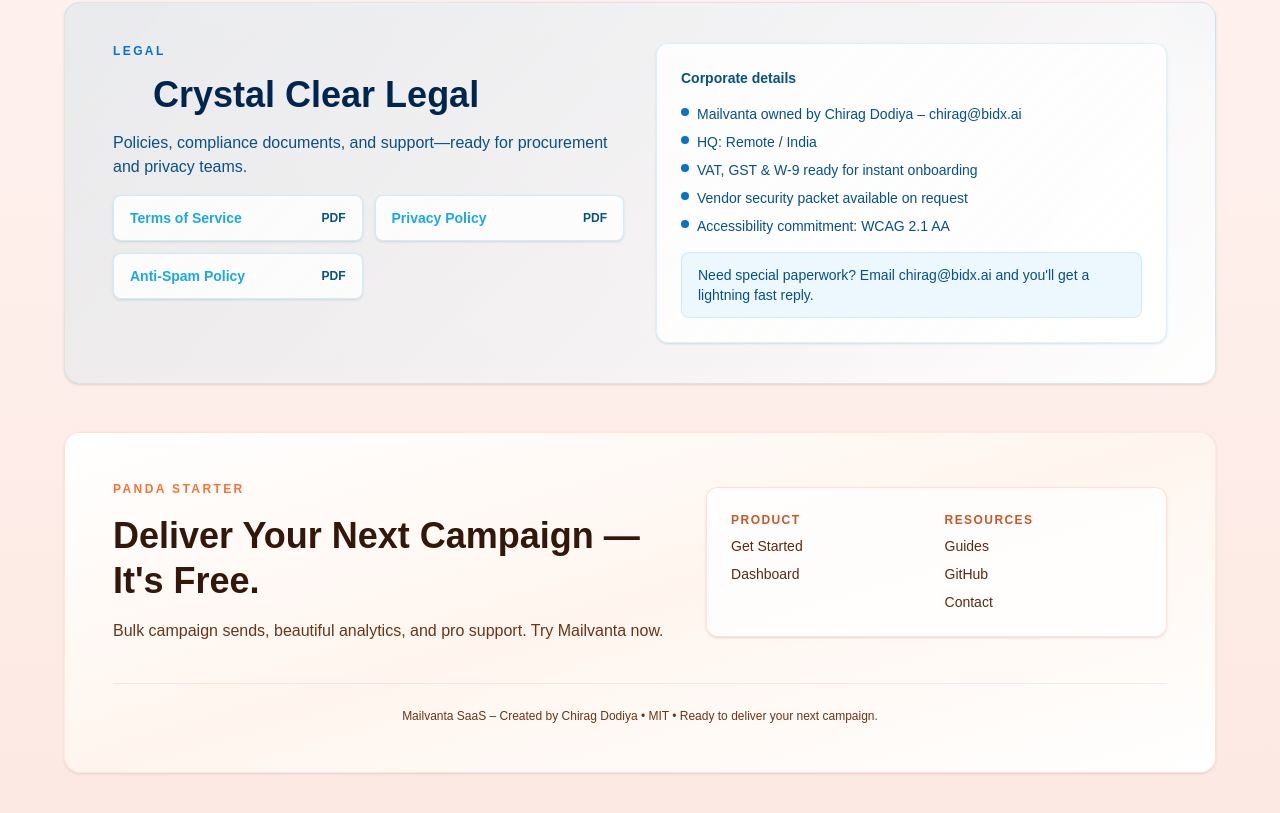
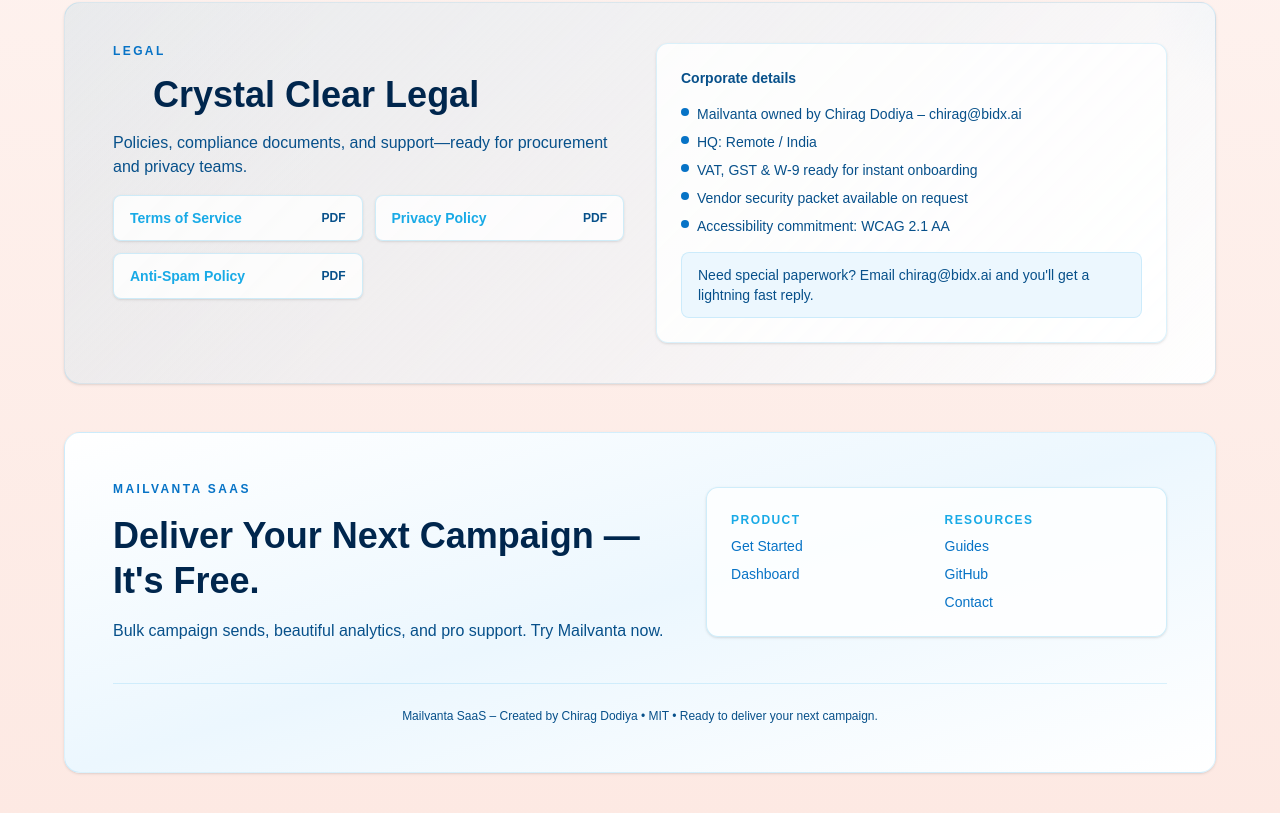
Before and after one commit to chiragbidx/build-platform-aac, a Next.js app: page / in a window 1280 px wide. Shown: the part 3558-4371 px from the top of the page. Built offline with nearby package versions, Linux system fonts and the light colour scheme; some icons are missing.

Commit message:
Update CtaSection styling for Mailvanta blue footer colors and accents

```diff
--- a/components/home/CtaSection.tsx
+++ b/components/home/CtaSection.tsx
@@ -5,37 +5,37 @@
   return (
     <section
       id="cta"
-      className="rounded-2xl border border-[#fb7232]/15 bg-gradient-to-br from-white via-[#fff5ee] to-white px-6 py-12 text-[#33170a] shadow-sm sm:px-12 animate-section hover-lift"
+      className="rounded-2xl border border-[#19aae6]/15 bg-gradient-to-br from-white via-[#ecf7fe] to-white px-6 py-12 text-[#00264d] shadow-sm sm:px-12 animate-section hover-lift"
     >
       <div className="grid gap-10 sm:grid-cols-[1.2fr_1fr] sm:items-center">
         <div className="space-y-4">
-          <p className="text-xs font-semibold uppercase tracking-[0.2em] text-[#fb7232]">Panda starter</p>
+          <p className="text-xs font-semibold uppercase tracking-[0.2em] text-[#0773c6]">Mailvanta SaaS</p>
           <h2 className="text-3xl font-bold leading-tight sm:text-4xl">{content.title}</h2>
-          <p className="text-base text-[#6a3515]">
+          <p className="text-base text-[#07508a]">
             {content.blurb}
           </p>
         </div>
 
-        <div className="grid gap-4 rounded-xl border border-[#fb7232]/20 bg-white/80 p-6 text-sm shadow-sm sm:grid-cols-2">
+        <div className="grid gap-4 rounded-xl border border-[#19aae6]/20 bg-white/80 p-6 text-sm shadow-sm sm:grid-cols-2">
           <div className="space-y-2">
-            <p className="text-xs font-semibold uppercase tracking-[0.12em] text-[#c75829]">Product</p>
+            <p className="text-xs font-semibold uppercase tracking-[0.12em] text-[#19aae6]">Product</p>
             {content.productLinks.map((item) => (
-              <a key={item.label} className="block text-[#5a2a12] transition hover:text-[#fb7232]" href={item.href}>
+              <a key={item.label} className="block text-[#0773c6] transition hover:text-[#19aae6]" href={item.href}>
                 {item.label}
               </a>
             ))}
           </div>
           <div className="space-y-2">
-            <p className="text-xs font-semibold uppercase tracking-[0.12em] text-[#c75829]">Resources</p>
+            <p className="text-xs font-semibold uppercase tracking-[0.12em] text-[#19aae6]">Resources</p>
             {content.resourceLinks.map((item) => (
-              <a key={item.label} className="block text-[#5a2a12] transition hover:text-[#fb7232]" href={item.href}>
+              <a key={item.label} className="block text-[#0773c6] transition hover:text-[#19aae6]" href={item.href}>
                 {item.label}
               </a>
             ))}
           </div>
         </div>
       </div>
-      <div className="mt-10 flex justify-center border-t border-[#fb7232]/15 pt-6 text-center text-xs text-[#6a3515]">
+      <div className="mt-10 flex justify-center border-t border-[#19aae6]/15 pt-6 text-center text-xs text-[#07508a]">
         <span>{content.footer}</span>
       </div>
     </section>
```
